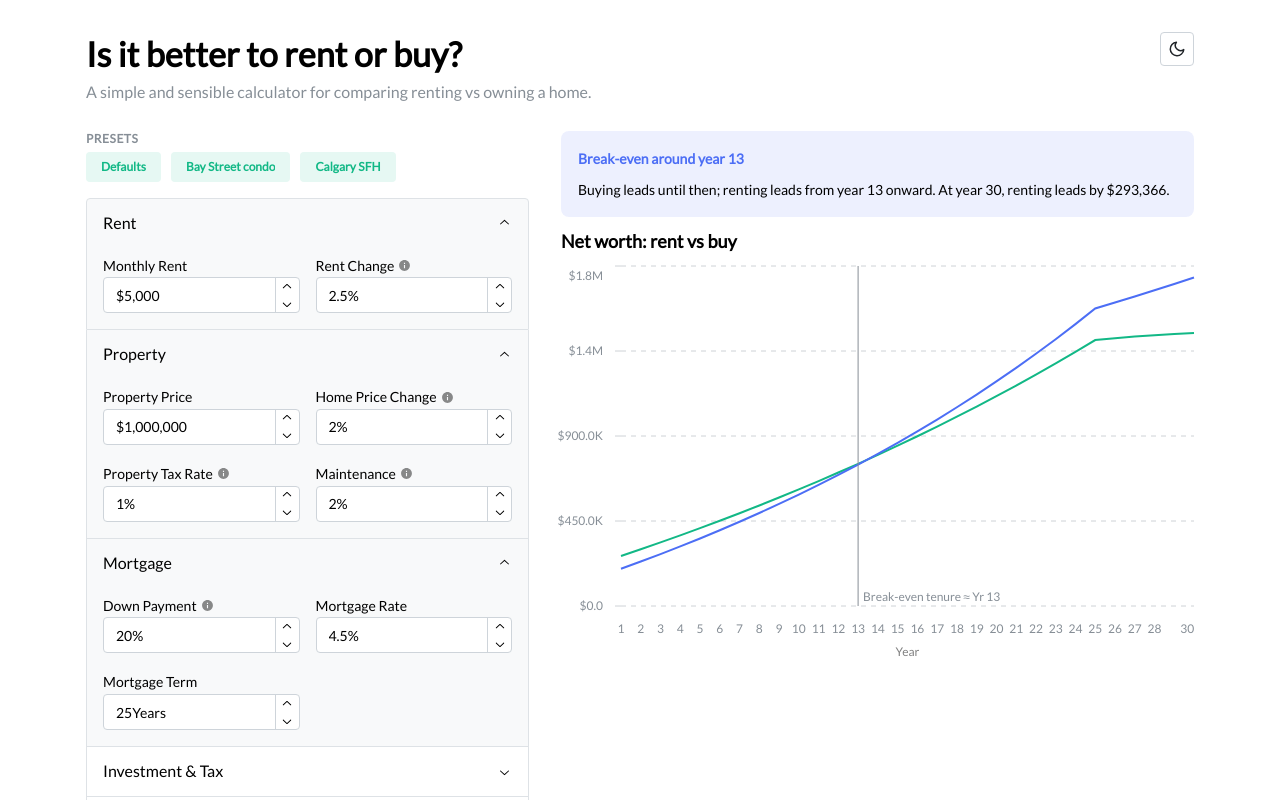
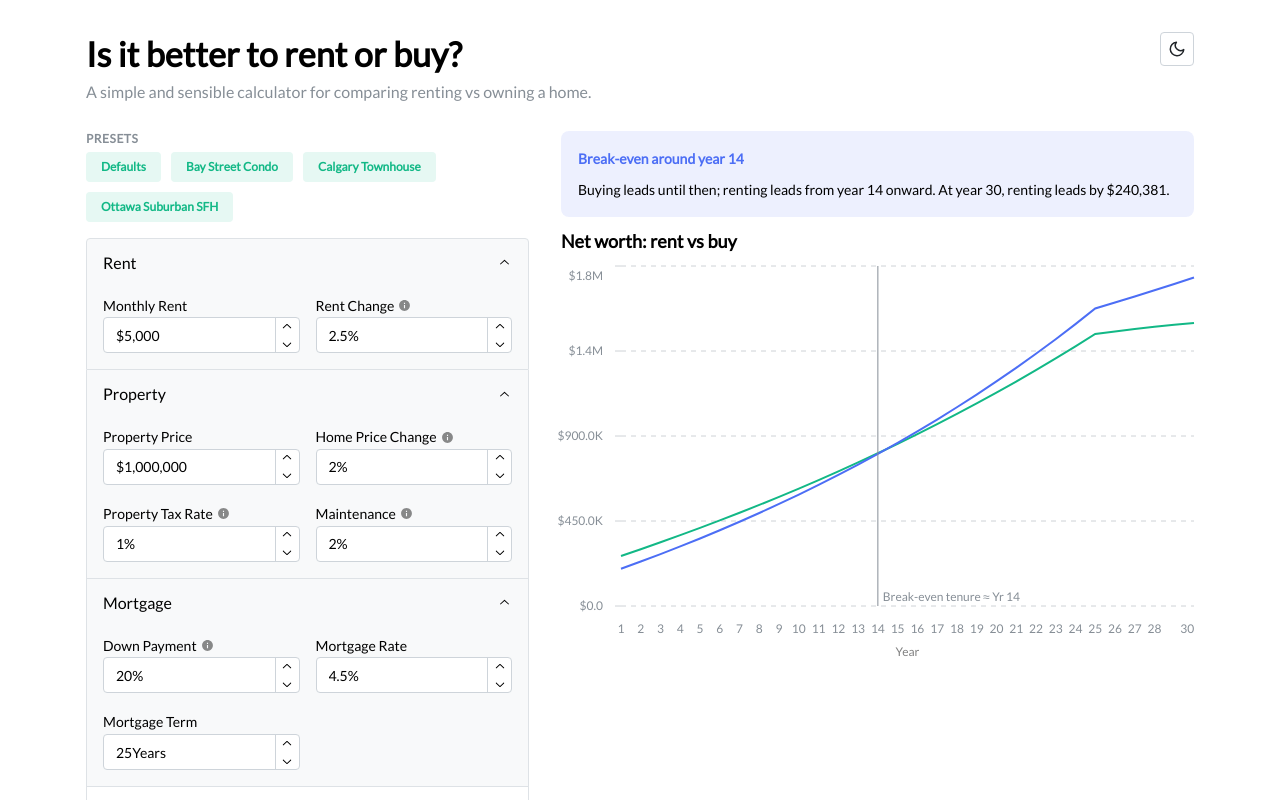
Before and after one commit to low-earth-orbit/rent-vs-buy, a React (Create React App) app: page / in a window 1280 px wide. Shown: the top 800 px of the page. Built offline with nearby package versions, Linux system fonts and the light colour scheme.

Commit message:
refactor & add more presets

```diff
--- a/src/components/Main.jsx
+++ b/src/components/Main.jsx
@@ -3,25 +3,10 @@ import { Container, Grid } from "@mantine/core";
 import Result from "./Result";
 import UserInputForm from "./UserInputForm";
 import GitHubCorners from "@uiw/react-github-corners";
+import { DEFAULTS } from "../utils/presets";
 
 const Main = () => {
-  const [userInput, setUserInput] = useState({
-    monthlyRent: 5000,
-    rentIncreaseRate: 2.5,
-    initialHomePrice: 1000000,
-    homePriceGrowthRate: 2,
-    buyersClosingCostPercentage: 3,
-    sellersClosingCostPercentage: 4,
-    propertyTaxRate: 1,
-    maintenanceCostPercentage: 2,
-    downPaymentPercentage: 20,
-    annualMortgageInterestRate: 4.5,
-    mortgageTerm: 25,
-    investmentReturnRate: 6,
-    dividendYield: 2,
-    dividendTaxRate: 30,
-    investmentGainTax: 15,
-  });
+  const [userInput, setUserInput] = useState(DEFAULTS);
 
   function handleChange(inputIdentifier, newValue) {
     setUserInput((prevUserInput) => {
--- a/src/components/UserInputForm.jsx
+++ b/src/components/UserInputForm.jsx
@@ -7,48 +7,7 @@ import {
   Text,
 } from "@mantine/core";
 import UserInputFormItem from "./UserInputFormItem";
-
-const DEFAULTS = {
-  monthlyRent: 5000,
-  rentIncreaseRate: 2.5,
-  initialHomePrice: 1000000,
-  homePriceGrowthRate: 2,
-  buyersClosingCostPercentage: 3,
-  sellersClosingCostPercentage: 4,
-  propertyTaxRate: 1,
-  maintenanceCostPercentage: 2,
-  downPaymentPercentage: 20,
-  annualMortgageInterestRate: 4.5,
-  mortgageTerm: 25,
-  investmentReturnRate: 6,
-  dividendYield: 1.5,
-  dividendTaxRate: 30,
-  investmentGainTax: 15,
-};
-
-const PRESETS = [
-  { label: "Defaults", values: DEFAULTS },
-  {
-    label: "Bay Street condo",
-    values: {
-      ...DEFAULTS,
-      monthlyRent: 2600,
-      initialHomePrice: 700000,
-      maintenanceCostPercentage: 2.5,
-      propertyTaxRate: 0.5,
-    },
-  },
-  {
-    label: "Calgary SFH",
-    values: {
-      ...DEFAULTS,
-      monthlyRent: 3200,
-      initialHomePrice: 850000,
-      maintenanceCostPercentage: 2.0,
-      propertyTaxRate: 0.9,
-    },
-  },
-];
+import { PRESETS } from "../utils/presets";
 
 export default function UserInputForm({
   userInput,
--- /dev/null
+++ b/src/utils/presets.js
@@ -0,0 +1,59 @@
+export const DEFAULTS = {
+  monthlyRent: 5000,
+  rentIncreaseRate: 2.5,
+  initialHomePrice: 1000000,
+  homePriceGrowthRate: 2,
+  buyersClosingCostPercentage: 3,
+  sellersClosingCostPercentage: 4,
+  propertyTaxRate: 1,
+  maintenanceCostPercentage: 2,
+  downPaymentPercentage: 20,
+  annualMortgageInterestRate: 4.5,
+  mortgageTerm: 25,
+  investmentReturnRate: 6,
+  dividendYield: 1.5,
+  dividendTaxRate: 30,
+  investmentGainTax: 15,
+};
+
+export const PRESETS = [
+  { label: "Defaults", values: DEFAULTS },
+  {
+    label: "Bay Street Condo",
+    values: {
+      ...DEFAULTS,
+      monthlyRent: 3000,
+      rentIncreaseRate: 3,
+      initialHomePrice: 800000,
+      homePriceGrowthRate: 3.5,
+      downPaymentPercentage: 10,
+      mortgageTerm: 30,
+      maintenanceCostPercentage: 2.5,
+      propertyTaxRate: 0.5,
+    },
+  },
+  {
+    label: "Calgary Townhouse",
+    values: {
+      ...DEFAULTS,
+      monthlyRent: 2300,
+      rentIncreaseRate: 2,
+      initialHomePrice: 575000,
+      homePriceGrowthRate: 2,
+      maintenanceCostPercentage: 2.0,
+      propertyTaxRate: 0.9,
+    },
+  },
+  {
+    label: "Ottawa Suburban SFH",
+    values: {
+      ...DEFAULTS,
+      monthlyRent: 3100,
+      rentIncreaseRate: 2,
+      initialHomePrice: 750000,
+      homePriceGrowthRate: 2.5,
+      maintenanceCostPercentage: 2.0,
+      propertyTaxRate: 1,
+    },
+  },
+];
```
